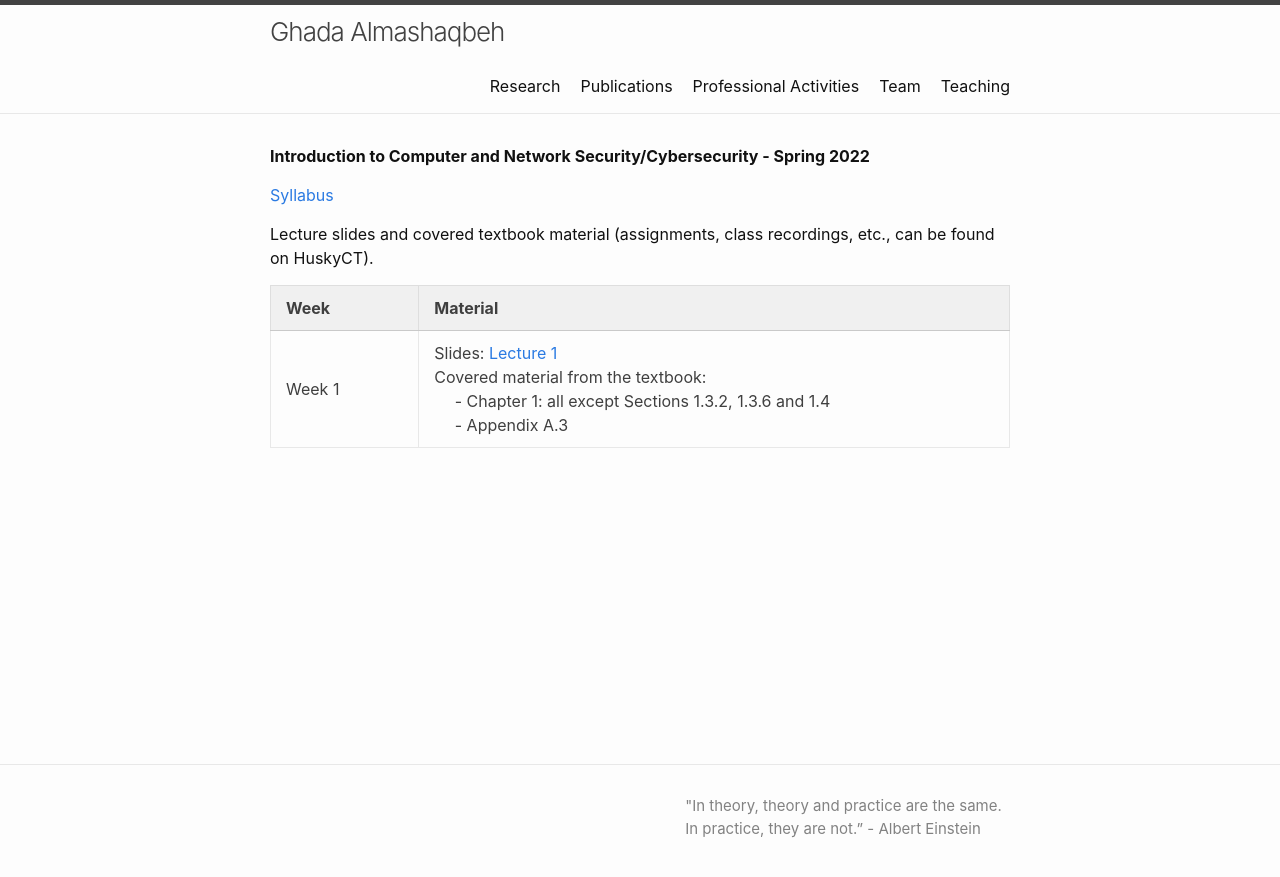
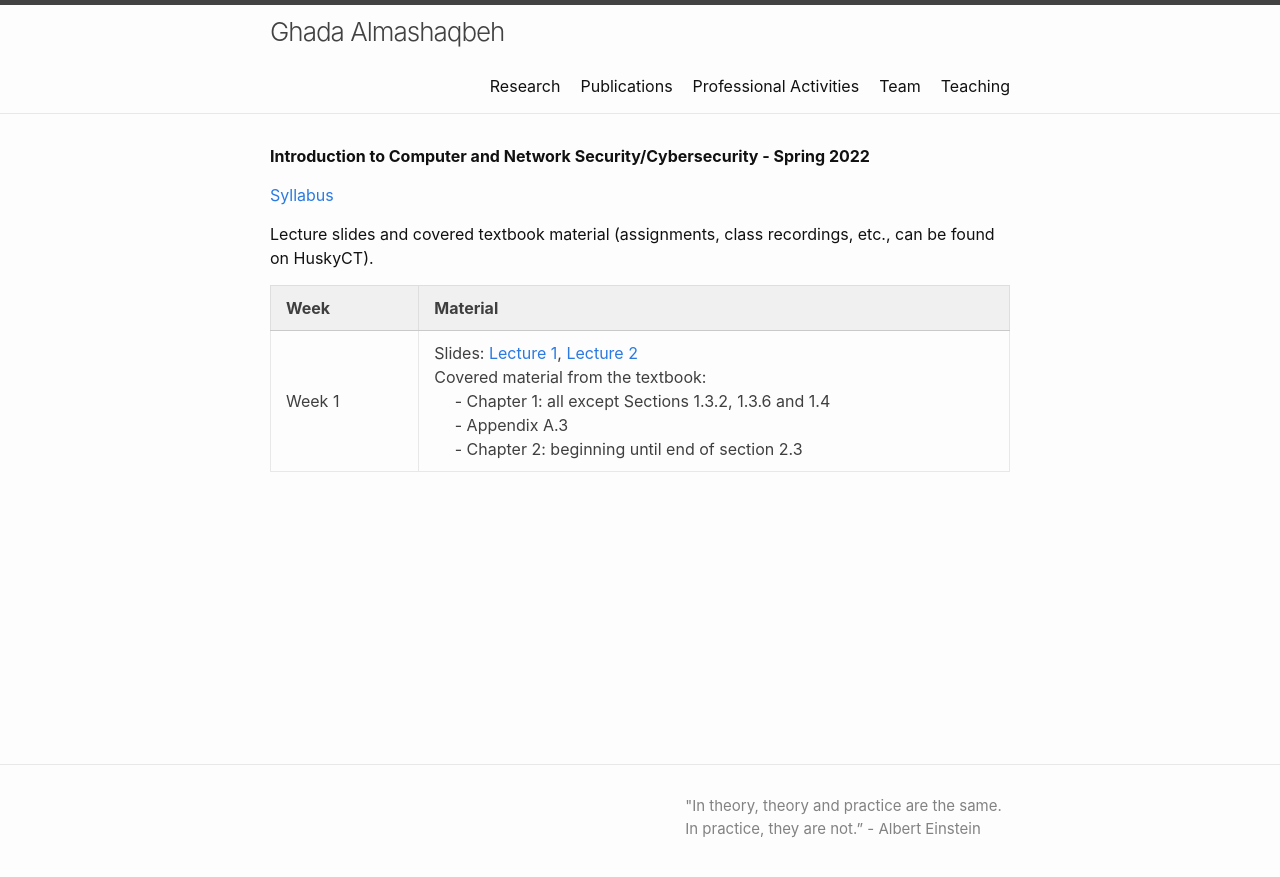
Before and after one commit to GhadaAlmashaqbeh/GhadaAlmashaqbeh.github.io, a Jekyll site: the page built from courses/cse3400-s2022/index.md, in a window 1280 px wide. Shown: the top 877 px of the page. Built offline with Jekyll 4.4.1, drawn with Linux system fonts in a browser that asks for light colours.

Commit message:
add lec 2

```diff
--- a/courses/cse3400-s2022/index.md
+++ b/courses/cse3400-s2022/index.md
@@ -10,4 +10,4 @@ Lecture slides and covered textbook material (assignments, class recordings, etc
 
 | Week&emsp;&emsp;| Material           |
 |----------|--------------------|
-| Week 1 | Slides: [Lecture 1](./lecture1.pdf) <br/> Covered material from the textbook: <br/> &emsp; - Chapter 1: all except Sections 1.3.2, 1.3.6 and 1.4 <br/> &emsp; - Appendix A.3 |
+| Week 1 | Slides: [Lecture 1](./lecture1.pdf), [Lecture 2](./lecture2.pdf) <br/> Covered material from the textbook: <br/> &emsp; - Chapter 1: all except Sections 1.3.2, 1.3.6 and 1.4 <br/> &emsp; - Appendix A.3 <br/> &emsp; - Chapter 2: beginning until end of section 2.3|
```
Also changed, not shown: 2 other files.
